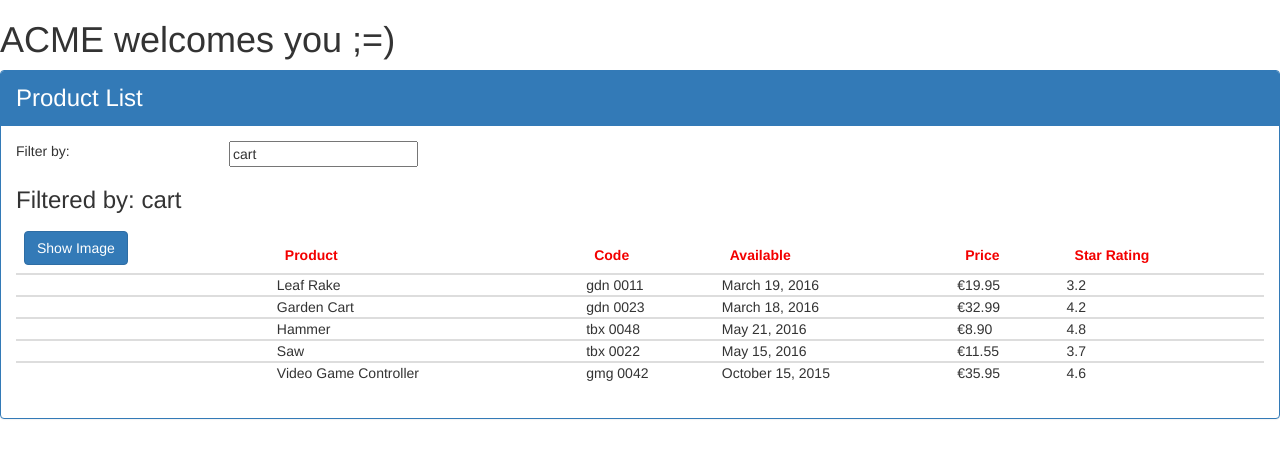
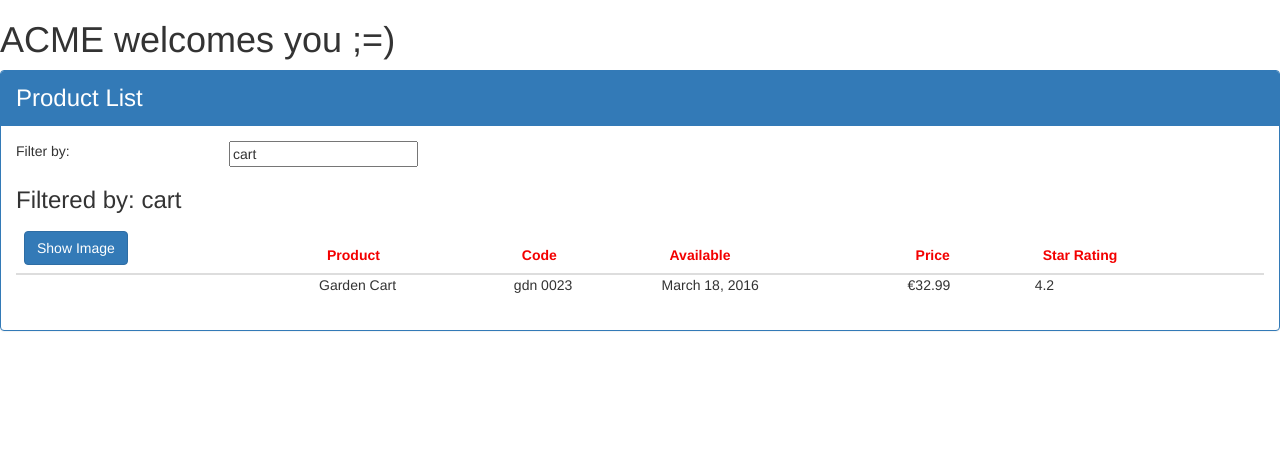
Before and after one commit to YoneMoreno/LearningAngular, an Angular app in the folder APM/: page / in a window 1280 px wide. Shown: the top 458 px of the page. Built offline with nearby package versions, Linux system fonts and the light colour scheme.

Commit message:
Implemented a filter to the list of products. We learnt how to use getters/setters, a constructor.

```diff
--- a/APM/src/app/products/product-list.component.html
+++ b/APM/src/app/products/product-list.component.html
@@ -34,7 +34,7 @@
           <th>Star Rating</th>
         </tr>
         </thead>
-        <tbody *ngFor="let product of products">
+        <tbody *ngFor="let product of filteredProducts">
         <td>
           <img *ngIf="showImage"
                [src]="product.imageUrl"
--- a/APM/src/app/products/product-list.component.ts
+++ b/APM/src/app/products/product-list.component.ts
@@ -16,7 +16,19 @@
   imageWidth: number = 50;
   imageMargin: number = 10;
   showImage: boolean = false;
-  listFilter: string = 'cart';
+
+  _listFilter: string;
+  get listFilter(): string {
+    return this._listFilter;
+  }
+
+  set listFilter(value: string) {
+    this._listFilter = value;
+    this.filteredProducts = this.listFilter ? this.performFilter(this.listFilter) : this.products;
+  }
+
+
+  filteredProducts: IProduct[];
   products: IProduct[] = [
     {
       "productId": 1,
@@ -70,6 +82,17 @@
     }
   ];
 
+  constructor() {
+    this.filteredProducts = this.products;
+    this.listFilter = 'cart';
+  }
+
+  performFilter(filterBy: string): IProduct[] {
+    filterBy = filterBy.toLocaleLowerCase();
+    return this.products.filter((product: IProduct) =>
+      product.productName.toLocaleLowerCase().indexOf(filterBy) !== -1);
+  }
+
   toggleImage(): void {
     this.showImage = !this.showImage;
   }
```
